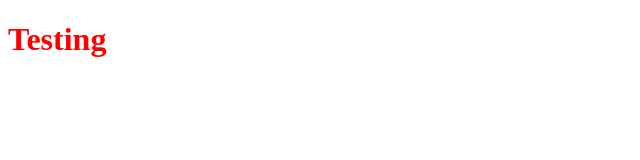
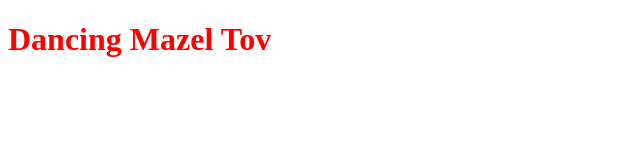
Before and after one commit to sswbelser/blogtastic, a plain HTML site: page index.html in a window 1280 px wide. Shown: the whole page, without its empty margins (0-640 px from the left). Drawn offline with Linux system fonts and the light colour scheme.

Commit message:
some random change

```diff
--- a/index.html
+++ b/index.html
@@ -3,5 +3,5 @@
 	<link rel="stylesheet" type "text/css" href="style.css">
 </head>
 <body>
-	<h1>Testing</h1>
+	<h1>Dancing Mazel Tov</h1>
 </body>
```
